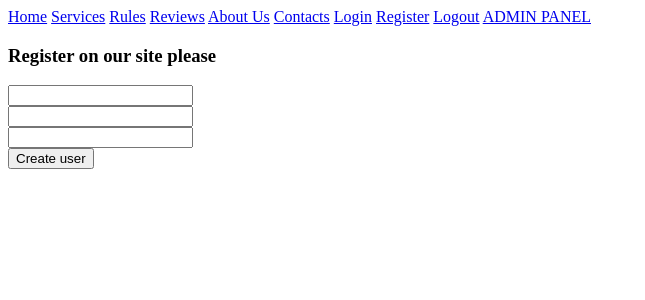
After one commit to GomaJoma/beauty_forest_nails, a Django app: page /auth/register/ in a window 1280 px wide. The commit adds this page. Shown: the top 300 px of the page, without its empty margins (0-645 px from the left). Run offline with Django 3.2, Linux system fonts and the light colour scheme.

Commit message:
Created auth and register forms, added login_view, register_view, logout_view.

```diff
--- /dev/null
+++ b/beauty_forest_nails/auth_reg/forms.py
@@ -0,0 +1,45 @@
+from django.contrib.auth.models import User
+from django.contrib.auth.forms import AuthenticationForm
+from django.core.exceptions import ValidationError
+from django.forms import Form, CharField, EmailField, PasswordInput
+
+
+class CustomUserCreationForm(Form):
+    username = CharField(label='Enter Username', min_length=4, max_length=20)
+    email = EmailField(label='Enter email')
+    password = CharField(label='Enter password', widget=PasswordInput)
+
+    def clean_username(self):
+        username = self.cleaned_data['username'].lower()
+        resp = User.objects.filter(username=username)
+        if resp.count():
+            raise ValidationError('Username is already exists.')
+        return username
+
+    def clean_email(self):
+        email = self.cleaned_data['email'].lower()
+        resp = User.objects.filter(email=email)
+        if resp.count():
+            raise ValidationError('Email is already registered.')
+        return email
+
+    def clean_password(self):
+        password = self.cleaned_data.get('password')
+        return password
+
+    def save(self, commit=True):
+        user = User.objects.create_user(
+            self.cleaned_data['username'],
+            self.cleaned_data['email'],
+            self.cleaned_data['password'],
+        )
+        return user
+
+
+class UserAuthenticationForm(AuthenticationForm):
+    class Meta:
+        model = User
+        fields = [
+            'username',
+            'password',
+        ]
--- /dev/null
+++ b/beauty_forest_nails/auth_reg/templates/auth_reg/register.html
@@ -0,0 +1,15 @@
+{%  extends 'basis.html' %}
+{% block title %}
+	Registration
+{% endblock %}
+{% block content %}
+	<h3>Register on our site please</h3>
+	<form method="POST">
+		{% csrf_token %}
+		{{ form.username }}<br>
+		{{ form.email }}<br>
+		{{ form.password }}<br>
+		<button type="submit">Create user</button>
+	</form>
+	<p>{{ error }}</p>
+{% endblock %}
--- /dev/null
+++ b/beauty_forest_nails/auth_reg/urls.py
@@ -0,0 +1,8 @@
+from django.urls import path, include
+from . import views
+
+urlpatterns = [
+    path('login/', views.auth_login, name='login'),
+    path('register/', views.register, name='register'),
+    path('logout/', views.logout_view, name='logout'),
+]
--- a/beauty_forest_nails/auth_reg/views.py
+++ b/beauty_forest_nails/auth_reg/views.py
@@ -1,3 +1,56 @@
-from django.shortcuts import render
+from django.shortcuts import render, redirect
+from django.contrib.auth import authenticate, login, logout
+from .forms import CustomUserCreationForm, UserAuthenticationForm
 
-# Create your views here.
+
+def auth_login(request):
+    error = ''
+    if request.method == 'POST':
+        form = UserAuthenticationForm(request, request.POST)
+        if form.is_valid():
+            username = request.POST['username']
+            password = request.POST['password']
+            user = authenticate(
+                username=username,
+                password=password
+            )
+            if user is not None:
+                login(request, user)
+                return redirect('index')
+            else:
+                error = 'Invalid login'
+        else:
+            error = 'Form not valid'
+    else:
+        form = UserAuthenticationForm()
+
+    context ={
+        'form': form,
+        'error': error,
+    }
+
+    return render(request, 'auth_reg/login.html', context)
+    # pass
+
+
+def register(request):
+    error = ''
+    if request.method == 'POST':
+        form = CustomUserCreationForm(request.POST)
+        if form.is_valid():
+            form.save()
+            return redirect('index')
+        else:
+            error = 'Validation error'
+    else:
+        form = CustomUserCreationForm()
+    context = {
+        'form': form,
+        'error': error
+    }
+    return render(request, 'auth_reg/register.html', context)
+
+
+def logout_view(request):
+    logout(request)
+    return redirect('index')
--- a/beauty_forest_nails/beauty_forest_nails/settings.py
+++ b/beauty_forest_nails/beauty_forest_nails/settings.py
@@ -27,6 +27,7 @@ INSTALLED_APPS = [
     'django.contrib.staticfiles',
     'services',
     'reviews',
+    'auth_reg',
 ]
 
 MIDDLEWARE = [
--- a/beauty_forest_nails/beauty_forest_nails/urls.py
+++ b/beauty_forest_nails/beauty_forest_nails/urls.py
@@ -9,5 +9,6 @@ urlpatterns = [
     path('reviews/', include('reviews.urls')),
     path('about/', views.about_us, name='about_us'),
     path('contacts/', views.contacts, name='contacts'),
+    path('auth/', include('auth_reg.urls')),
     path('admin/', admin.site.urls),
 ]
--- a/beauty_forest_nails/templates/basis.html
+++ b/beauty_forest_nails/templates/basis.html
@@ -16,6 +16,9 @@
 			<a href="{% url 'reviews' %}">Reviews</a>
 			<a href="{% url 'about_us' %}">About Us</a>
 			<a href="{% url 'contacts' %}">Contacts</a>
+			<a href="{% url 'login' %}">Login</a>
+			<a href="{% url 'register' %}">Register</a>
+			<a href="{% url 'logout' %}">Logout</a>
 			<a href="{% url 'admin:index' %}">ADMIN PANEL</a>
 		</div>
 	</header>
```
Also changed, not shown: beauty_forest_nails/auth_reg/templates/auth_reg/login.html (added, +14 -0 lines).
